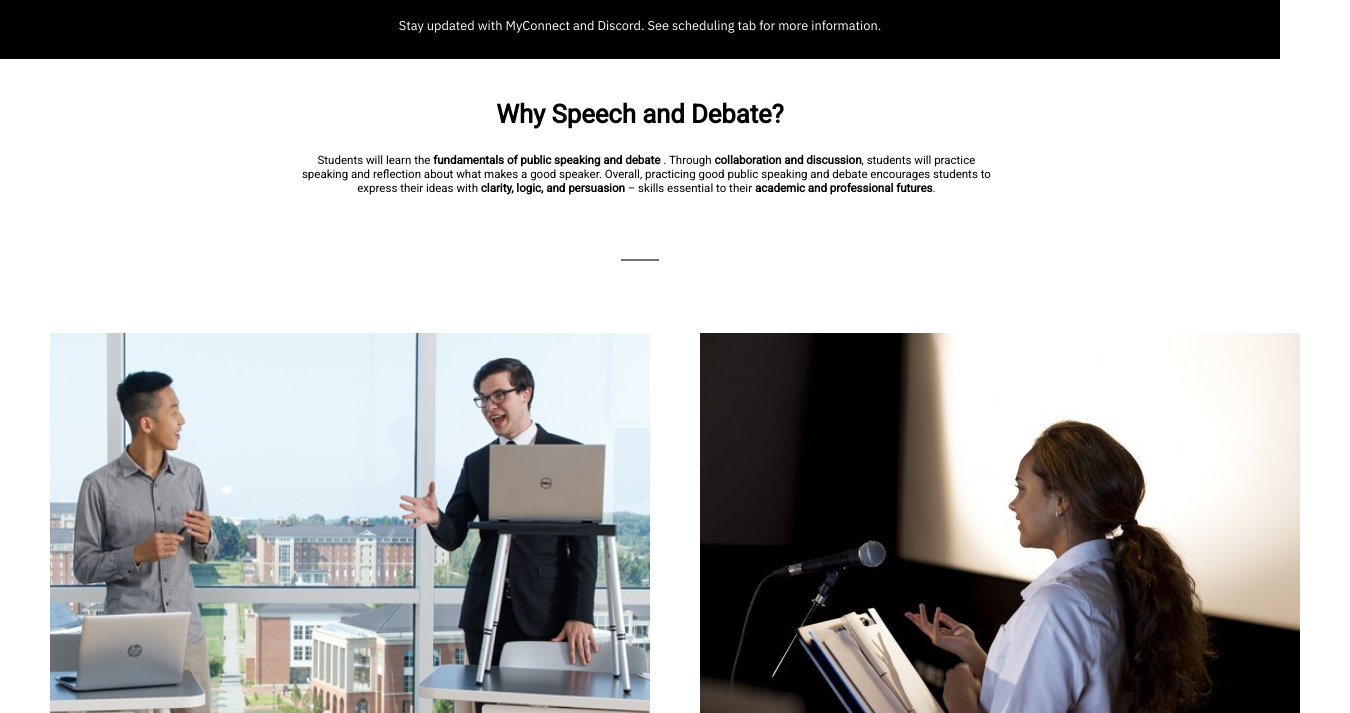
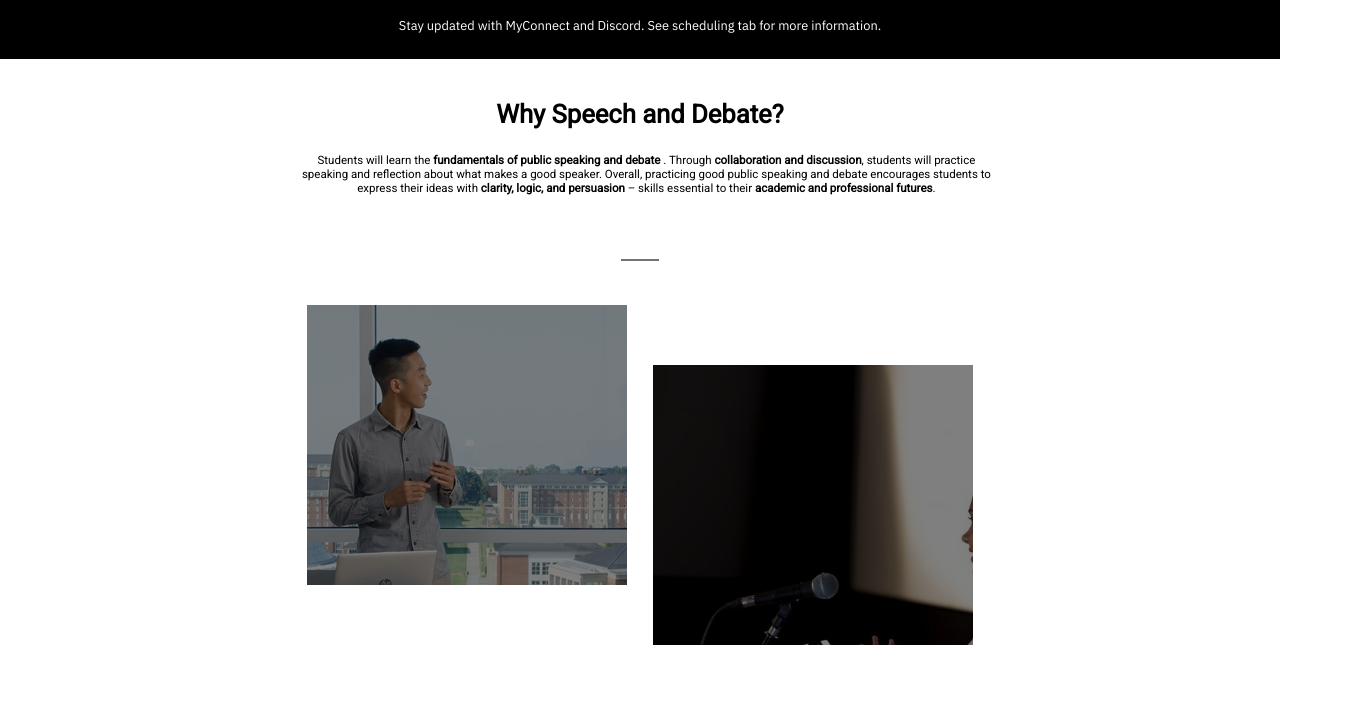
Before and after one commit to ashwinbabu888/Speech-and-Debate-Website, a website: page docs/index.html in a window 1280 px wide. Shown: the part 933-1646 px from the top of the page, 1350 px wide, since content can reach past the window. Drawn offline with Linux system fonts and the light colour scheme; a web font is replaced by a local one.

Commit message:
add overlay and restructured images

```diff
--- a/docs/index.html
+++ b/docs/index.html
@@ -79,7 +79,20 @@
         <!-- SECTION 5: DEBATE/SPEECH LINKS -->
         <section>
             <div class="section-5-container">
-                <table class="sd-table" cellspacing="50" width="600vw" height="400vh" margin-left="auto" margin-right="auto">
+                <a href="https://ashwinbabu888.github.io/Speech-and-Debate-Website">
+                    <div class="img-container-2">
+                        <div class="color-overlay-2"></div>
+                    </div>
+                </a>
+
+                 <a href="https://ashwinbabu888.github.io/Speech-and-Debate-Website">
+                    <div class="img-container-3">
+                        <div class="color-overlay-2"></div>
+                    </div>
+                </a>
+
+
+                <!-- <table class="sd-table" cellspacing="50" width="600vw" height="400vh" margin-left="auto" margin-right="auto">
                     <tr>
                         <td>
                             <a href="https://ashwinbabu888.github.io/Speech-and-Debate-Website">
@@ -92,7 +105,7 @@
                             </a>
                         </td>
                     </tr>
-                </table>
+                </table> -->
             </div>
         </section>
     </body>
--- a/docs/styles.css
+++ b/docs/styles.css
@@ -202,11 +202,38 @@ hr{
 .section-5-container{
     height: 80vh;
     background: #fff;
+    align-items: center;
+    justify-content: center;
 }
 
-.sd-table{
-    text-align: center;
-    margin-left: auto;
-    margin-right: auto;
-    margin-top: 2vh;
+.img-container-2{
+    background: #000 url(img/debate-pic.png);
+    color: #fff;
+    width: 25vw;
+    height: 35vh;
+    display: flex;
+    justify-content: center;
+    align-items: center;
+    margin-left: 24%;
+    margin-top: 3%;
 }
+
+.color-overlay-2{
+    width: 100%;
+    height: 100%;
+    background: #000;
+    opacity: .5;
+    position: relative;
+}
+
+.img-container-3{
+    background: #000 url(img/speech-pic.png);
+    color: #fff;
+    width: 25vw;
+    height: 35vh;
+    display: flex;
+    justify-content: center;
+    align-items: center;
+    margin-left: 51%;
+    margin-top: -17.2%;
+}
```
